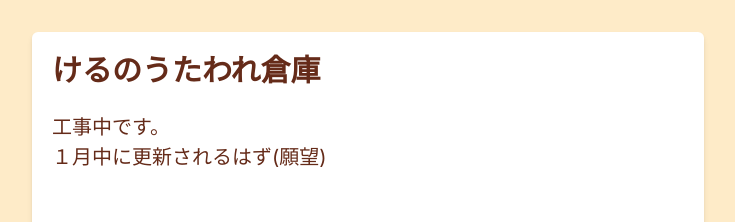
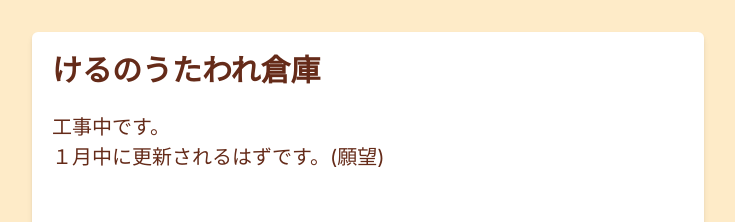
Before and after one commit to keru-u/my-site, a Next.js app: page / in a window 1280 px wide. Shown: the top 222 px of the page, without its empty margins (272-1007 px from the left). Built offline with nearby package versions, Linux system fonts and the light colour scheme.

Commit message:
脱字を微修正しました。

```diff
--- a/pages/index.tsx
+++ b/pages/index.tsx
@@ -28,7 +28,7 @@ const Home: NextPage = () => {
       <br />
       <Text fontSize='xl'>
         工事中です。<br />
-        １月中に更新されるはず(願望)
+        １月中に更新されるはずです。(願望)
       </Text>
       <br />
       <br />
```
